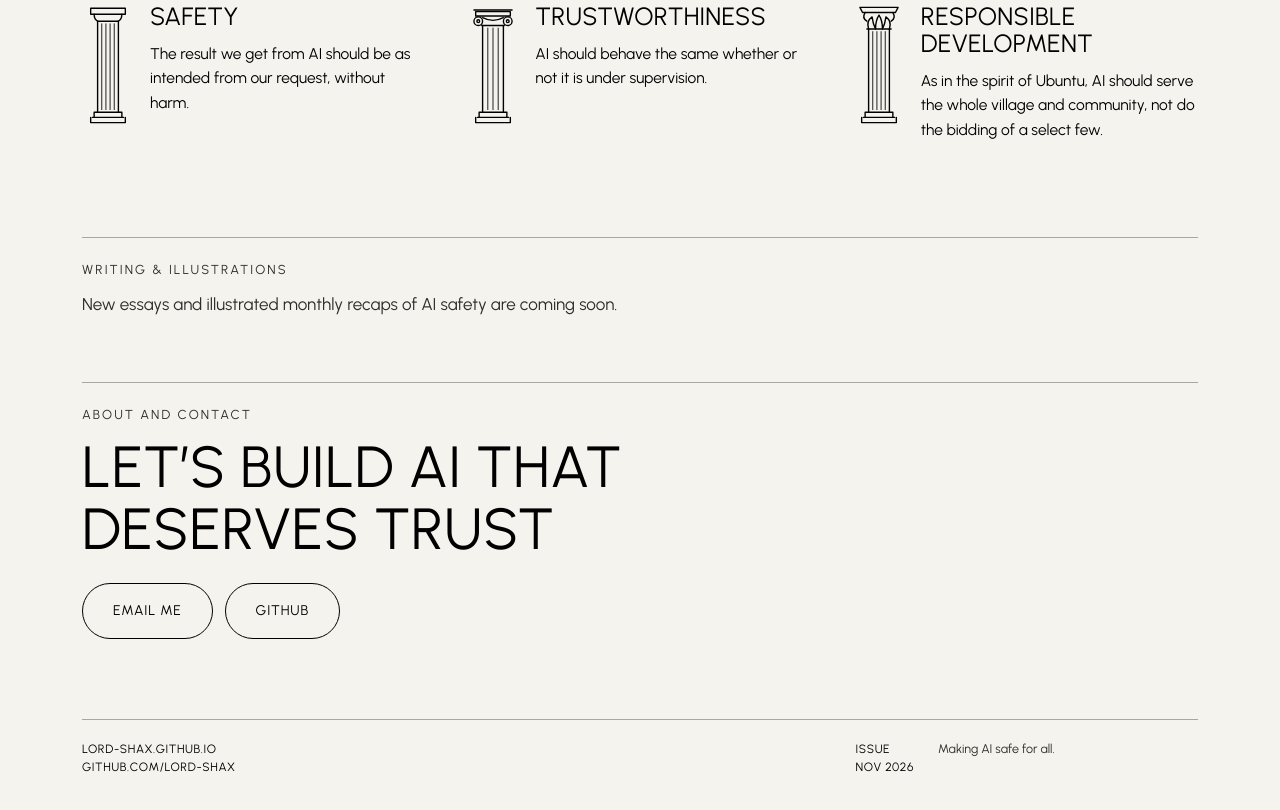
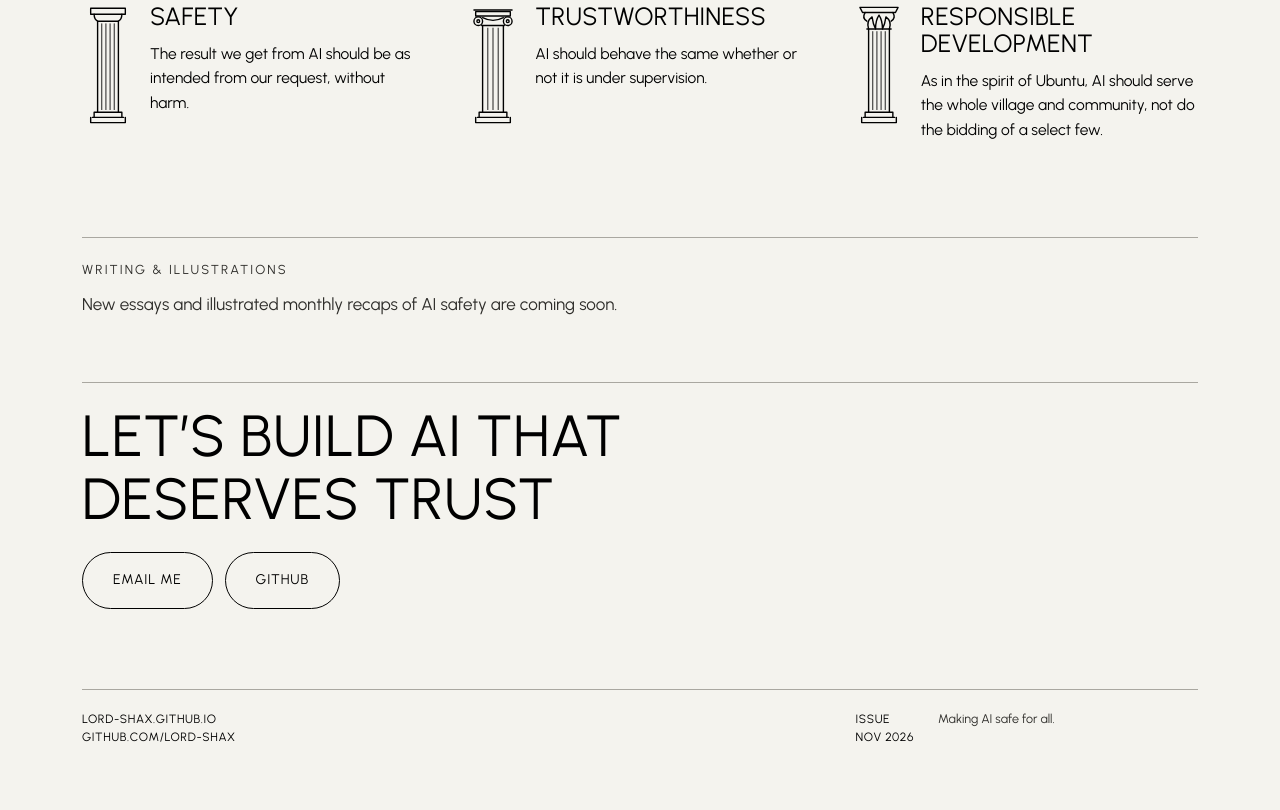
Before and after one commit to Lord-Shax/Lord-Shax.github.io, a plain HTML site: page _src/pages/index.html in a window 1280 px wide. Shown: the part 2931-3741 px from the top of the page. After the commit the page ends 3711 px from the top, so only its background shows below. Drawn offline with Linux system fonts and the light colour scheme.

Commit message:
Remove About and contact label
Co-Authored-By: Claude Opus 5.5 <noreply@anthropic.com>
Claude-Session: https://claude.ai/code/session_01BiqTMVNgjfJNCSbKQQyg1m

```diff
--- a/_src/pages/index.html
+++ b/_src/pages/index.html
@@ -289,7 +289,6 @@ footer .ftag{text-transform:none;letter-spacing:0;font-size:12.5px;color:var(--i
 <section id="contact">
   <div class="sec contact">
     <div>
-      <p class="kicker">About and contact</p>
       <h2>Let&rsquo;s build AI that deserves trust</h2>
       <div class="ctas" id="cv"><a class="pill" href="mailto:bwalabirma@yahoo.com">Email me</a><a class="pill" href="https://github.com/Lord-Shax">GitHub</a></div>
     </div>
```
Also changed, not shown: index.html (+0 -1 lines).
